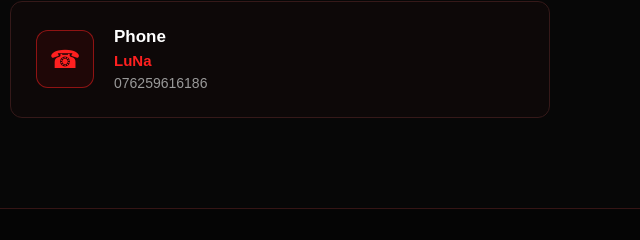
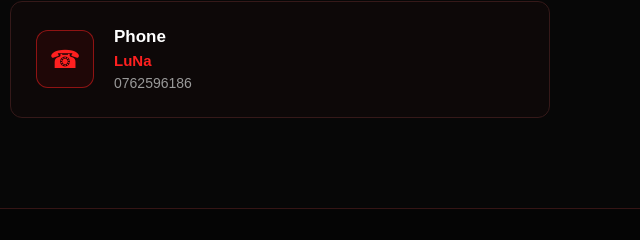
Before and after one commit to madushanchamudika-png/dlmc-club, a website: page index.html in a window 1280 px wide. Shown: the part 2767-3007 px from the top of the page, 640-1280 px from the left. Drawn offline with Linux system fonts and the light colour scheme.

Commit message:
Update index.html

```diff
--- a/index.html
+++ b/index.html
@@ -232,13 +232,13 @@
 
 
             <!-- LUNA PHONE -->
-            <a href="tel:076259616186" class="contact-card">
+            <a href="tel:0762596186" class="contact-card">
                 <div class="contact-icon">☎</div>
 
                 <div class="contact-info">
                     <h3>Phone</h3>
                     <p>LuNa</p>
-                    <span>076259616186</span>
+                    <span>0762596186</span>
                 </div>
             </a>
 
```
